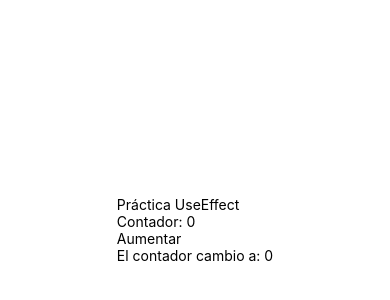
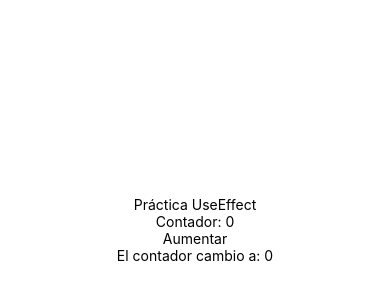
Before and after one commit to noel-fr/Tarra_useEffect, a React Native app in the folder MiAppUseEffect/: screen / in a window 390 px wide. Shown: the part 192-492 px from the top of the page. Built offline with nearby package versions, Linux system fonts and the light colour scheme.

Commit message:
---Agregando estilos al contenedor pricipal

```diff
--- a/MiAppUseEffect/srs/screens/UseEffectScreen.tsx
+++ b/MiAppUseEffect/srs/screens/UseEffectScreen.tsx
@@ -39,7 +39,7 @@ const UseEffectScreen = () => {
 
 
     return(
-        <View>
+        <View style={styles.container}>
             <Text>Práctica UseEffect</Text>
             <Text>Contador: {contador}</Text>
             <TouchableOpacity onPress={() => setContador(contador + 1)}>
@@ -51,4 +51,20 @@ const UseEffectScreen = () => {
     );
 };
 
+const styles = StyleSheet.create({
+    container:{
+        flex: 1,
+        justifyContent: "center",
+        alignItems: "center",
+        padding: 20,
+    },
+
+    title:{
+
+    }
+});
+
+
+
+
 export default UseEffectScreen;
```
